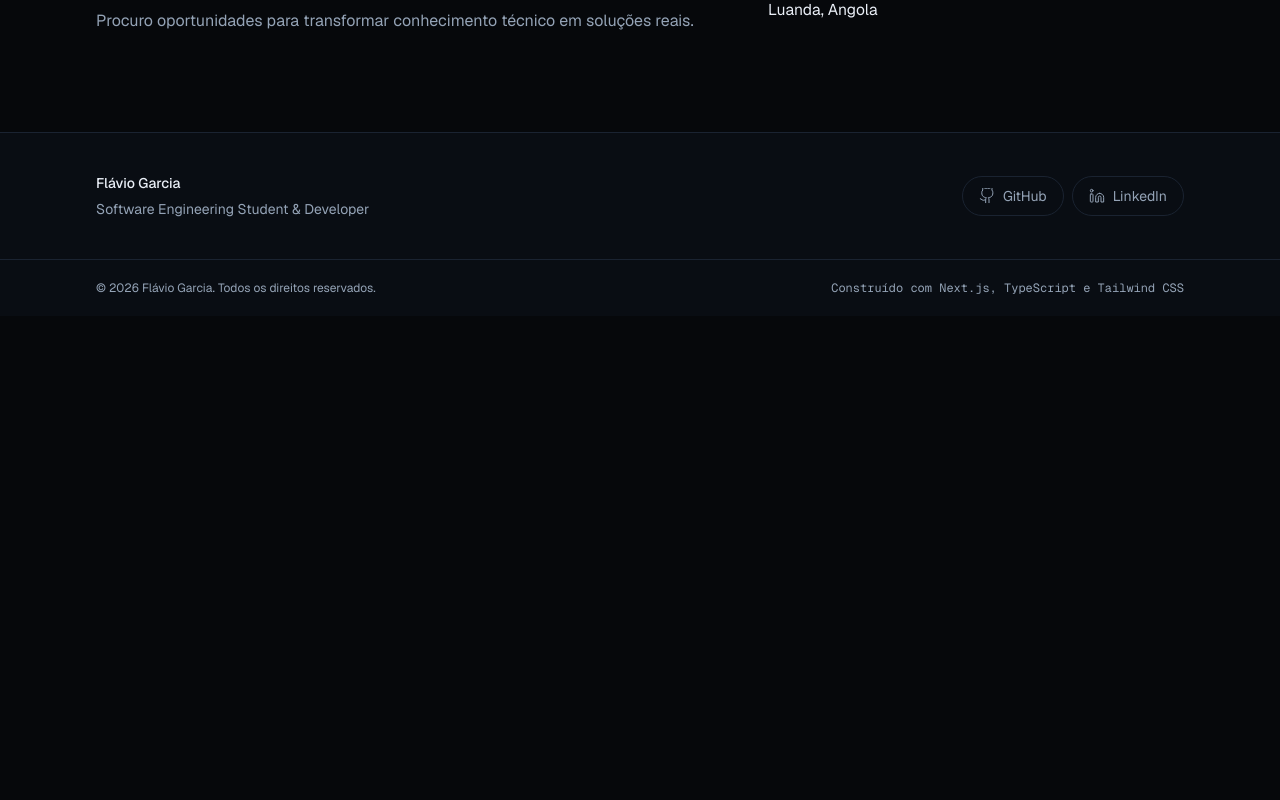
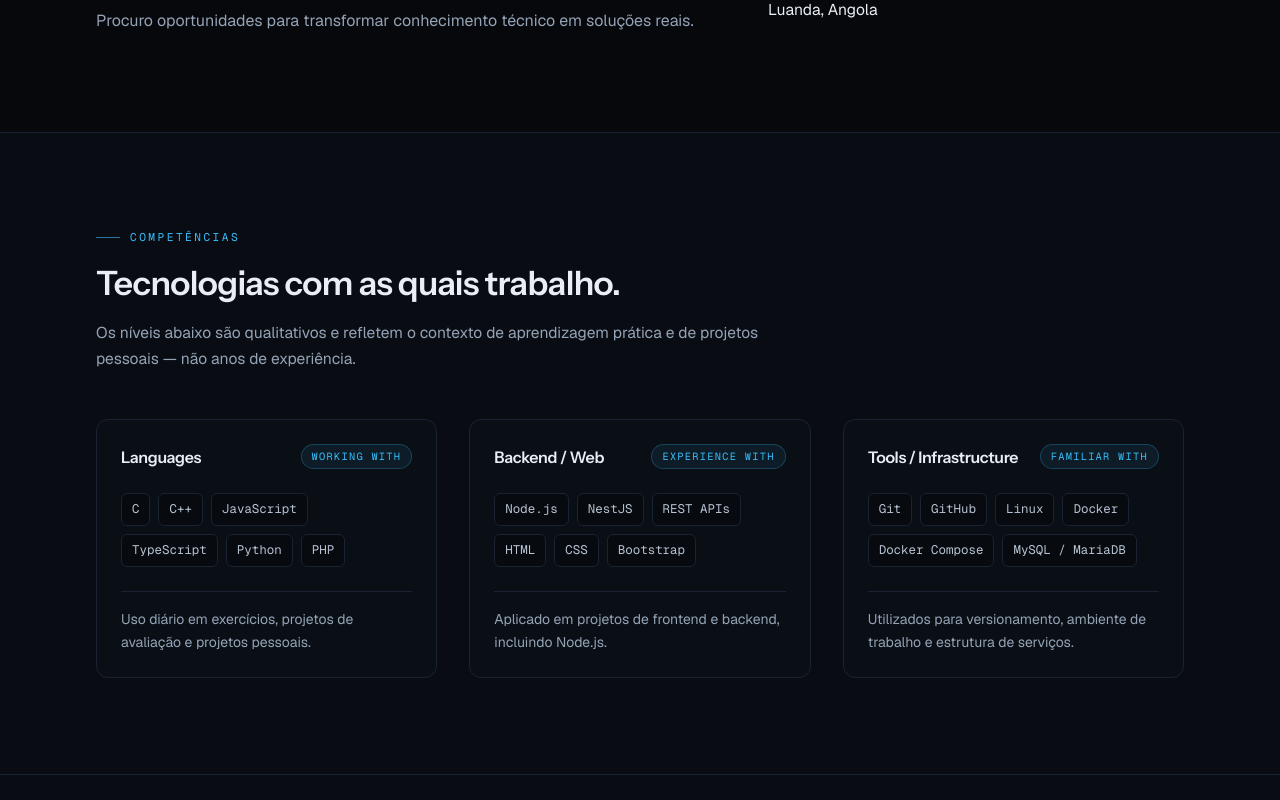
Before and after one commit to FlavioFj20/Flavio-Garcia-Portfolio, a Next.js app: page / in a window 1280 px wide. Shown: the part 1280-2080 px from the top of the page. Before the commit the page ends 1596 px from the top, so only its background shows below. Built offline with nearby package versions, Linux system fonts and the light colour scheme; no server answers.

Commit message:
feat: add skills section

```diff
--- a/src/app/page.tsx
+++ b/src/app/page.tsx
@@ -1,11 +1,13 @@
 import { About } from "@/components/about";
 import { Hero } from "@/components/hero";
+import { Skills } from "@/components/skills";
 
 export default function Home() {
   return (
     <>
       <Hero />
       <About />
+      <Skills />
     </>
   );
 }
--- /dev/null
+++ b/src/components/skills.tsx
@@ -0,0 +1,56 @@
+import { skillGroups } from "@/lib/data";
+import { SectionHeading } from "./section-heading";
+
+export function Skills() {
+  return (
+    <section
+      id="competencias"
+      className="border-t border-line bg-bg-soft py-20 sm:py-24"
+    >
+      <div className="mx-auto w-full max-w-6xl px-5 sm:px-8">
+        <SectionHeading
+          eyebrow="Competências"
+          title="Tecnologias com as quais trabalho."
+          description="Os níveis abaixo são qualitativos e refletem o contexto de aprendizagem prática e de projetos pessoais — não anos de experiência."
+        />
+
+        <div className="mt-12 grid gap-8 md:grid-cols-2 lg:grid-cols-3">
+          {skillGroups.map((group, index) => (
+            <div
+              key={group.title}
+              data-reveal
+              style={
+                { "--reveal-delay": `${index * 80}ms` } as React.CSSProperties
+              }
+              className="flex flex-col rounded-xl border border-line bg-surface/50 p-6 transition-colors duration-300 hover:border-line-strong"
+            >
+              <div className="flex flex-wrap items-center justify-between gap-2">
+                <h3 className="text-base font-semibold text-fg">
+                  {group.title}
+                </h3>
+                <span className="inline-flex items-center rounded-full border border-accent/25 bg-accent/8 px-2.5 py-1 font-mono text-[0.65rem] tracking-[0.12em] text-accent uppercase">
+                  {group.level}
+                </span>
+              </div>
+
+              <ul className="mt-6 flex flex-wrap gap-2">
+                {group.items.map((item) => (
+                  <li
+                    key={item}
+                    className="rounded-md border border-line bg-bg/60 px-2.5 py-1.5 font-mono text-[0.78rem] text-muted-strong transition-colors duration-200 hover:border-accent/40 hover:text-fg"
+                  >
+                    {item}
+                  </li>
+                ))}
+              </ul>
+
+              <p className="mt-6 border-t border-line pt-4 text-sm leading-relaxed text-muted">
+                {group.note}
+              </p>
+            </div>
+          ))}
+        </div>
+      </div>
+    </section>
+  );
+}
```
